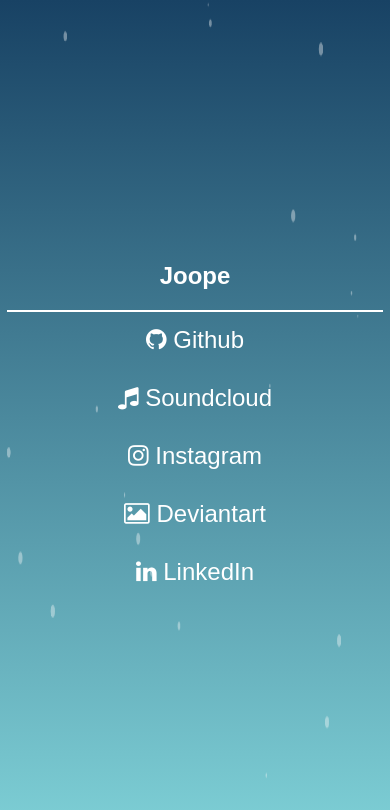
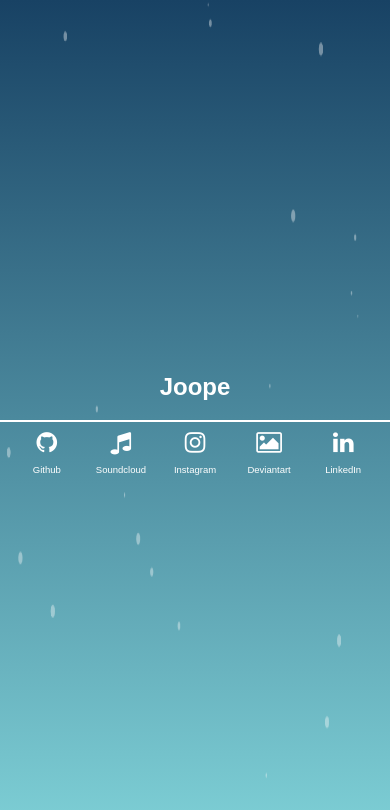
Before and after one commit to joope/joope.github.io, a plain HTML site: page index.html in a window 390 px wide. Drawn offline with Linux system fonts and the light colour scheme.

Commit message:
Change styles

```diff
--- a/style.css
+++ b/style.css
@@ -61,6 +61,7 @@ section {
 
 section p {
   display: none;
+  font-size: 9.5px;
 }
 
 section:hover {
@@ -125,11 +126,20 @@ section:nth-child(9) {
 }
 
 @media only screen and (max-width: 835px) {
-  section {
+  .content-wrapper {
+    padding: 0;
+  }
+  #joope {
     flex: 1 0 100%;
   }
+  section {
+    flex: 0 1 19%;
+  }
+  section a {
+    padding: 7px;
+  }
   section p {
-    display: inline;
+    display: block;
   }
 }
 
```
